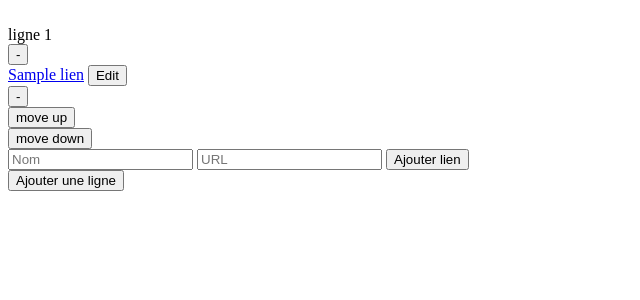
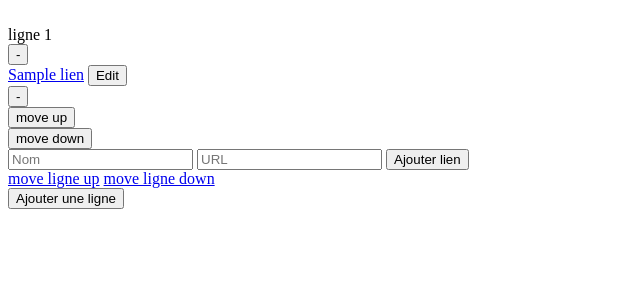
Before and after one commit to Bvr4/simple-start-page, a Django app: page / in a window 1280 px wide. Shown: the top 300 px of the page, without its empty margins (0-640 px from the left). Run offline with Django 4.2, Linux system fonts and the light colour scheme; tables that the repository leaves empty hold one stand-in row (values such as "Sample post"); some libraries are stand-ins or nearby versions.

Commit message:
Ajout de la possibilité de modifier l'emplacement des lignes

```diff
--- a/simplestartpage/simplestartpage/urls.py
+++ b/simplestartpage/simplestartpage/urls.py
@@ -10,6 +10,8 @@ urlpatterns = [
     path('delete-ligne/<int:ligne_pk>', views.delete_ligne, name='delete-ligne'),
     path('move-lien-up/<int:lien_pk>', views.move_lien_up, name='move-lien-up'),
     path('move-lien-down/<int:lien_pk>', views.move_lien_down, name='move-lien-down'),
+    path('move-ligne-up/<int:ligne_pk>', views.move_ligne_up, name='move-ligne-up'),
+    path('move-ligne-down/<int:ligne_pk>', views.move_ligne_down, name='move-ligne-down'),
     path('edit-lien/<int:lien_pk>', views.edit_lien, name='edit-lien'),
     path('lien/<int:lien_pk>', views.lien, name='lien'),
     path('admin/', admin.site.urls),
--- a/simplestartpage/startpage/templates/startpage/ligne.html
+++ b/simplestartpage/startpage/templates/startpage/ligne.html
@@ -31,4 +31,8 @@
                         type="submit">Ajouter lien
                 </button>
         </form>
+
+        <a href="{% url 'move-ligne-up' ligne.pk %}">move ligne up</a>
+        <a href="{% url 'move-ligne-down' ligne.pk %}">move ligne down</a>
+
 </div>
--- a/simplestartpage/startpage/views.py
+++ b/simplestartpage/startpage/views.py
@@ -1,5 +1,5 @@
 from django.http import HttpResponse
-from django.shortcuts import render, get_object_or_404
+from django.shortcuts import render, get_object_or_404, redirect
 from django.utils.html import escape
 from django.db.models import Max
 
@@ -91,6 +91,36 @@ def move_lien_down(request, lien_pk):
     return render(request, 'startpage/ligne.html', context={'ligne': ligne})
 
 
+def move_ligne_up(request, ligne_pk):
+    # On récupère l'enregistrement du ligne en question
+    ligne = Ligne.objects.get(pk=ligne_pk)
+
+    # On récupère l'enregistrement ayant l'emplacement juste au dessus
+    ligne_sup = Ligne.objects.order_by("-emplacement").filter(emplacement__lt = ligne.emplacement)[0]
+
+    ligne.emplacement, ligne_sup.emplacement = ligne_sup.emplacement, ligne.emplacement
+    ligne.save()
+    ligne_sup.save()
+
+    # On raffraichit la page. (peut être moyen de faire mieux ?)
+    return redirect('home')
+
+
+def move_ligne_down(request, ligne_pk):
+    # On récupère l'enregistrement du ligne en question
+    ligne = Ligne.objects.get(pk=ligne_pk)
+
+    # On récupère l'enregistrement ayant l'emplacement juste en dessous
+    ligne_sup = Ligne.objects.order_by("emplacement").filter(emplacement__gt = ligne.emplacement)[0]
+
+    ligne.emplacement, ligne_sup.emplacement = ligne_sup.emplacement, ligne.emplacement
+    ligne.save()
+    ligne_sup.save()
+
+    # On raffraichit la page. (peut être moyen de faire mieux ?)
+    return redirect('home')
+
+
 def edit_lien(request, lien_pk):
     lien = Lien.objects.get(pk=lien_pk)
     return render(request, 'startpage/edit-lien.html', context={'lien': lien})
```
Also changed, not shown: README.md.
